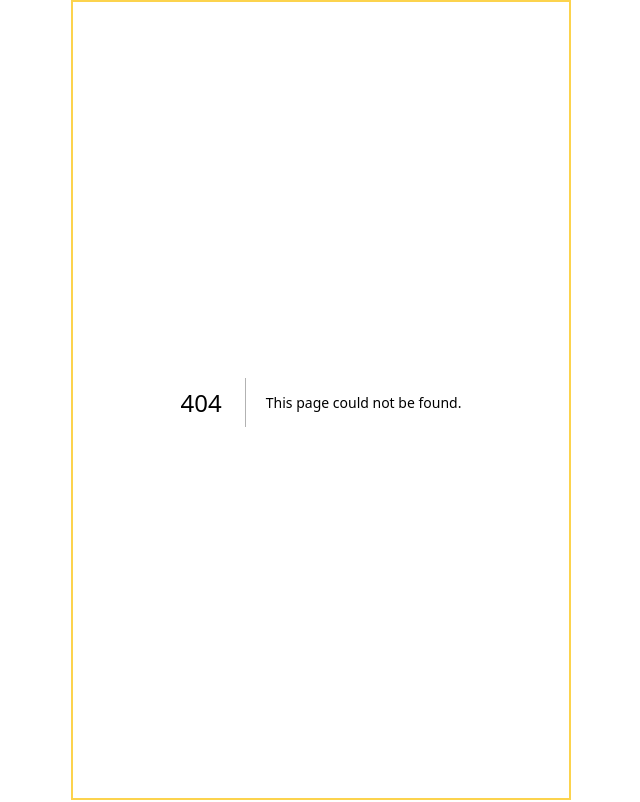
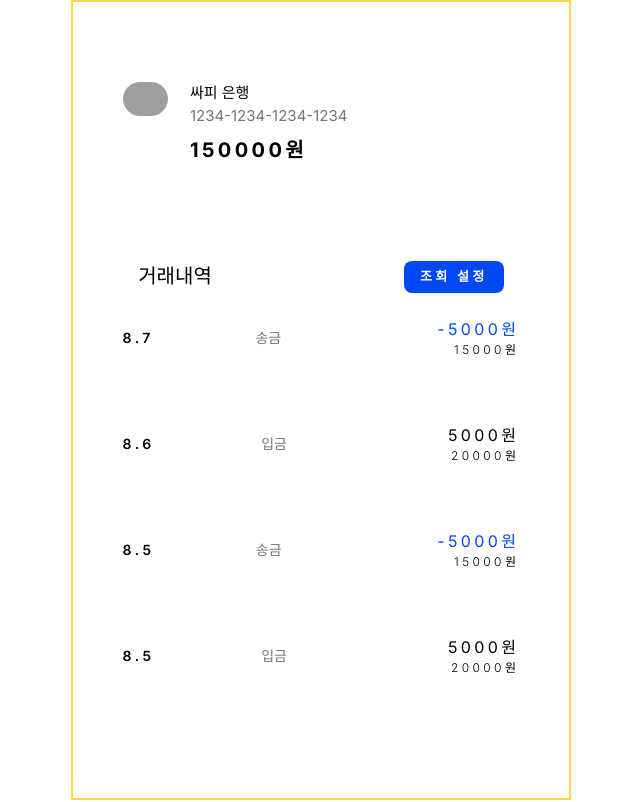
Before and after one commit to s01k1m/Akigimi, a Next.js app in the folder frontend/: page /transaction/withdraw in a window 1280 px wide. Before the commit this address had no page. Shown: the whole page, without its empty margins (319-959 px from the left). Built offline with nearby package versions, Linux system fonts and the light colour scheme; grey boxes are pictures that could not be loaded.

Commit message:
add: 파일 경로 변경 및 폴더 추가
Former-commit-id: eb3421bcec89beb0de8f73c707d3ee007165d85a

```diff
--- a/frontend/app/page.tsx
+++ b/frontend/app/page.tsx
@@ -13,10 +13,11 @@ export default function Home() {
       <Link href="/login/register/withdrawal">출금계좌등록</Link> <br></br>
       <Link href="/login/register/deposit">입금계좌등록</Link> <br></br>
       <Link href="/login/register/welcome">웰컴</Link> <br></br>
-      <Link href="/transaction/history">거래내역 조회</Link> <br></br>
+      <Link href="/transaction/withdraw">거래내역 조회 (출금 계좌)</Link> <br></br>
+      <Link href="/transaction/deposit">거래내역 조회 (저축 계좌)</Link> <br></br>
       <Link href="/main">챌린지</Link> <br></br>
       <Link href="/feed">피드</Link> <br></br>
-      <Link href="/writereceipt">피드 작성하기</Link> <br></br>
+      <Link href="/write/receipt">피드 작성하기</Link> <br></br>
     </main>
   )
 }
--- /dev/null
+++ b/frontend/app/transaction/withdraw/page.tsx
@@ -0,0 +1,13 @@
+import AccountInfo from "@/components/TransactionHistory/AccountInfo"
+import History from "@/components/TransactionHistory/History"
+
+const TransactionHistory = () => {
+    return (
+        <div>
+            <AccountInfo />
+            <History />
+        </div>
+    )
+}
+
+export default TransactionHistory
```
Also changed, not shown: frontend/app/transaction/deposit/page.tsx (renamed from frontend/app/transaction/history/page.tsx), frontend/app/write/receipt/page.tsx (renamed from frontend/app/writereceipt/page.tsx).
